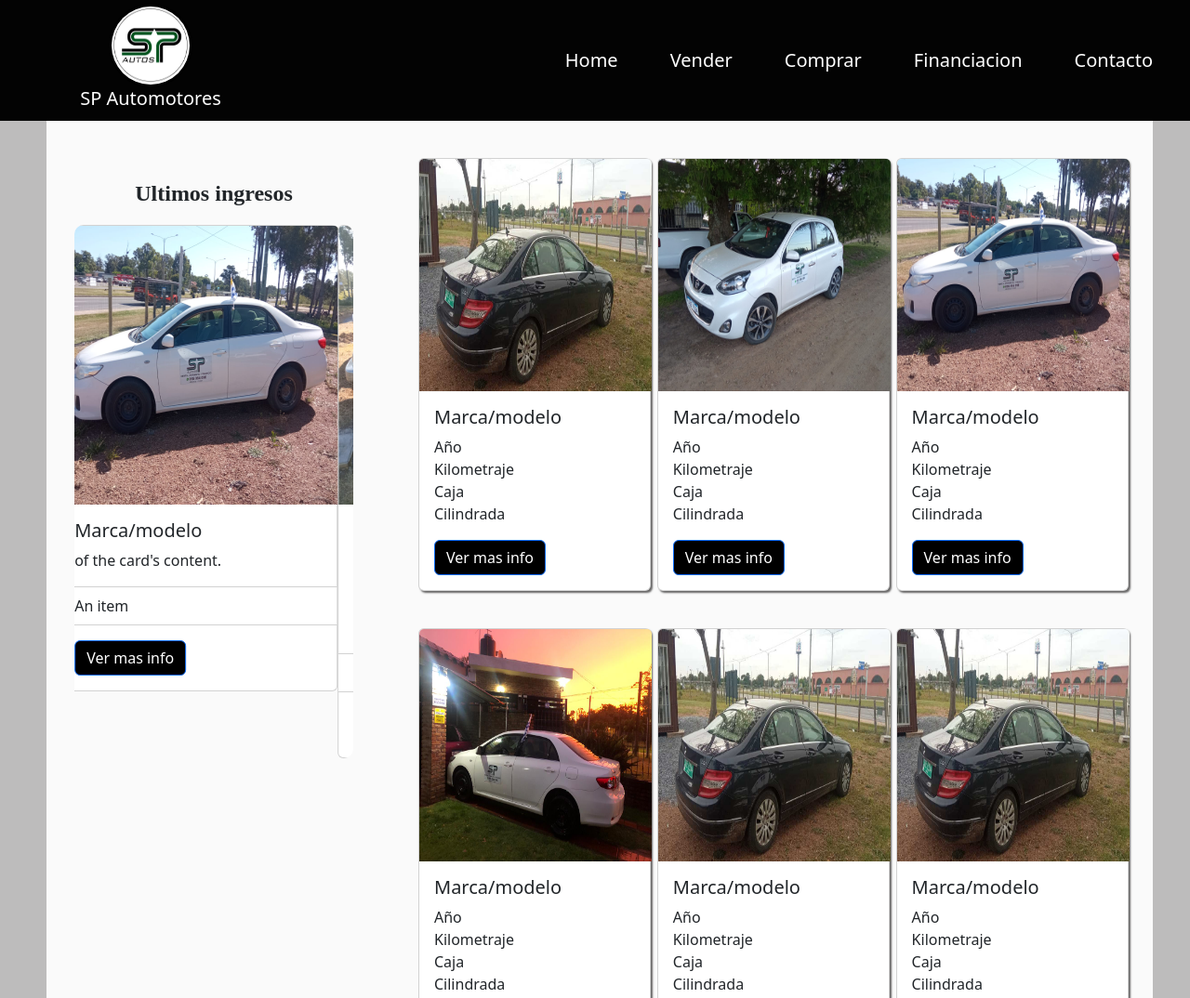
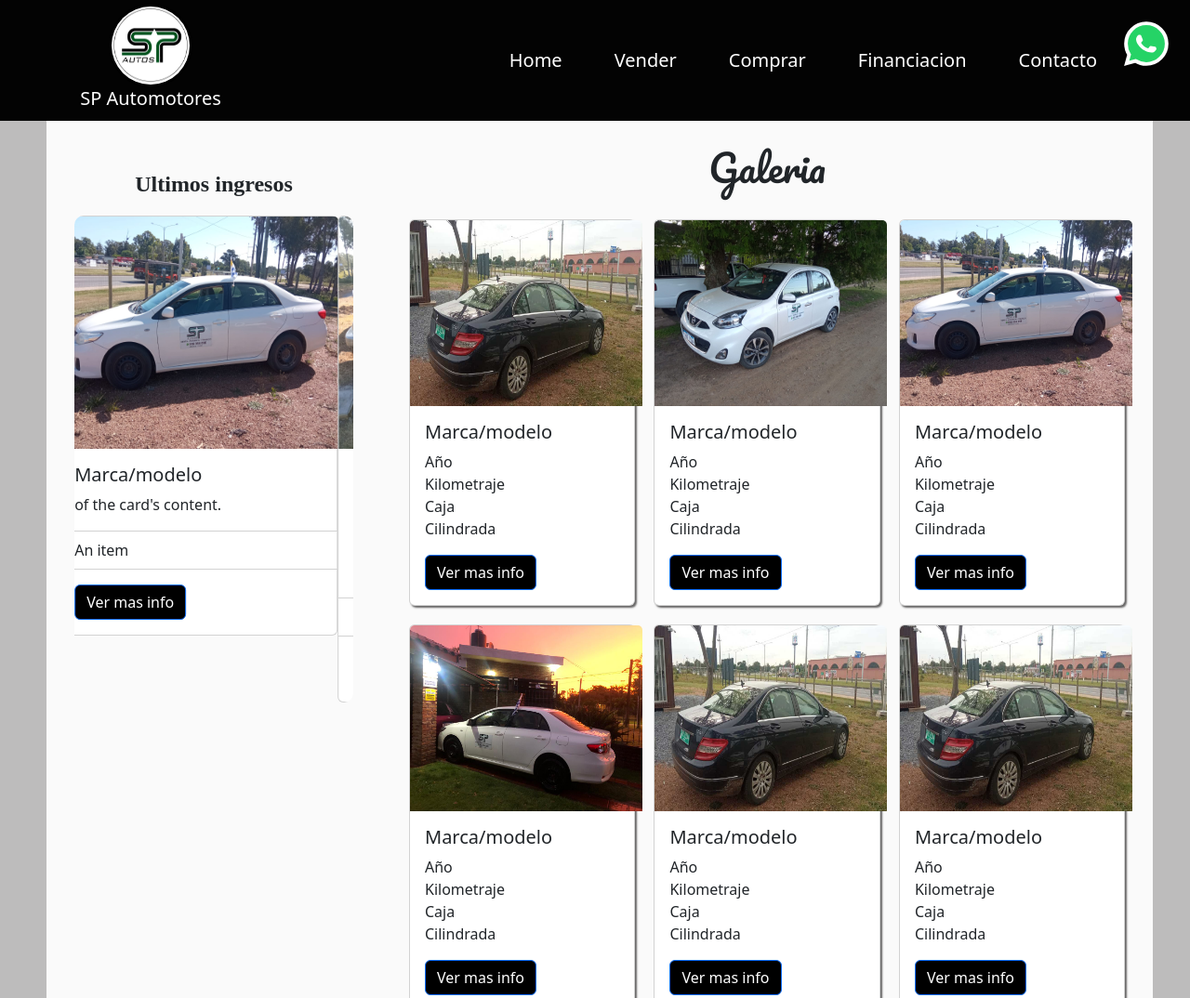
Before and after one commit to Martin-Valdes/automotora, a website: page pages/comprar.html in a window 1280 px wide. Shown: the top 1074 px of the page at 93% size. Drawn offline with nearby package versions, Linux system fonts and the light colour scheme; files that its build step writes are made by us from their sources; a web font is replaced by a local one.

Commit message:
agregado de watsapp icon y modificaciones en galerria

```diff
--- a/pages/comprar.html
+++ b/pages/comprar.html
@@ -36,14 +36,18 @@
             <li class="nav-item">
               <a class="nav-link active" href="./contacto.html">Contacto</a>
             </li>
-
+            <div class="setionIcon">
+              <a href="https://api.whatsapp.com/send?phone=59899275858&text=Hola, Nececito mas informacion!"><img class="icoWatsapp" src="../assets/img/WTAPP.svg" style="width: 3.125rem; height: 3.125rem;" alt="Contacto icono watsapp"></a>
+            </div>
           </ul>
         </div>
       </div>
     </nav>
+
   </header>
   <main class="mainSale">
       <div id="carouselExampleSlidesOnly" class="carousel slide" data-bs-ride="carousel">
+
         <p class="tituloNews">Ultimos ingresos</p>
         <div class="carousel-inner containerCarrusel">
 
@@ -125,6 +129,7 @@
         </div>
       </div>
       <div class="container text-center">
+        <p class="tituloGallery">Galeria</p>
         <div class="row">
           <div class="col">
             <div class="card">
--- a/scss/layout/_footer.scss
+++ b/scss/layout/_footer.scss
@@ -6,4 +6,5 @@ footer{
     background-color: #000000;
     justify-content: space-between;
     color: white;
+
 }
--- a/scss/layout/_header.scss
+++ b/scss/layout/_header.scss
@@ -4,10 +4,19 @@ header{
     background-color: rgb(3, 3, 3);
     width: 100%;
     height: 8.125rem;
+    .setionIcon {
+
+        padding-right: 1.875rem;
+        .icoWatsapp{
+            position: fixed;
+
+        }
+    }
     .navbar{
         display: flex;
         justify-content: space-between;
         width: 100%;
+        padding-right: 1.875rem;
         .collapse{
             display: flex;
             align-items: center;
@@ -31,6 +40,7 @@ header{
             }
         }
     }
+
     .logo{
         width: 18.75rem;
         height: 100%;
--- a/scss/layout/_main-comprar.scss
+++ b/scss/layout/_main-comprar.scss
@@ -1,18 +1,24 @@
 .bodySale{
     background-color: rgb(189, 188, 188);
+    width: 100%;
+    height: 100%;
     .mainSale{
         display: flex;
+        justify-content: space-between;
         width: 93%;
         height: 100%;
         background-color: rgb(250, 250, 250);
-
         margin: 0 3.125rem 0 3.125rem;
         .carousel{
+            display: flex;
             width: 18.75rem;
-            height: 25rem;
+            height: 100%;
+            justify-content: space-between;
+            flex-direction: column;
             margin: 1.875rem;
             border-radius: .625rem;
-            padding-top: 1.875rem;
+            padding-top: 1.25rem;
+
             .tituloNews{
                 text-align: center;
                 font-size: 1.5rem;
@@ -21,7 +27,7 @@
             }
             img{
                 width: 18.75rem;
-                height: 25rem;
+                height: 15.625rem;
             }
             .carousel-inner{
                 width: 18.75rem;
@@ -32,7 +38,7 @@
                         width: 18.75rem;
                         img{
                         width: 18.75rem;
-                        height: 18.75rem;
+                        height: 15.625rem;
                         }
                         .card-body{
                             .btn{
@@ -54,11 +60,17 @@
         }
         .container{
             margin: 1.25rem;
+            .tituloGallery{
+                font-size: 2.5rem;
+                font-family: 'Pacifico';
+            }
             .row{
-                padding: .625rem;
+
                 .col{
                     width: 10rem;
                     padding: .625rem;
+                    display: flex;
+                    justify-content: center;
                     .card{
                         text-align: start;
                         width: 15.625rem;
@@ -66,7 +78,7 @@
                         box-shadow: .125rem .125rem .125rem rgb(102, 101, 101);
                         img{
                             width: 15.625rem;
-                            height: 15.625rem;
+                            height: 12.5rem;
                         }
                         .card-body{
                             width: 15.625rem;
--- a/scss/layout/_main-index.scss
+++ b/scss/layout/_main-index.scss
@@ -1,9 +1,12 @@
-.bodyIndex{
-    background-color: white;
-    .imgPortada{
-    display: flex;
-    align-items: center;
-    justify-content: space-around;
-    padding: 2.5rem;
-}
-}
+    .mainIndex{
+        background-color: white;
+        width: 100%;
+        height: 100%;
+        display: flex;
+        justify-content: center;
+        align-items: center;
+        .imgPortada{
+            padding: 2.5rem;
+        }
+
+    }
--- a/scss/style.scss
+++ b/scss/style.scss
@@ -1,6 +1,7 @@
 @import url('https://fonts.googleapis.com/css2?family=Berkshire+Swash&display=swap');
 @import url('https://fonts.googleapis.com/css2?family=Berkshire+Swash&family=Cinzel+Decorative&display=swap');
 @import url('https://fonts.googleapis.com/css2?family=Bebas+Neue&family=Berkshire+Swash&family=Cinzel+Decorative&display=swap');
+@import url('https://fonts.googleapis.com/css2?family=Bebas+Neue&family=Inknut+Antiqua&family=Inter:wght@300&family=Pacifico&family=Tinos:ital,wght@0,400;1,700&display=swap');
 /*
 
     font-family: 'Berkshire Swash', cursive;
@@ -9,6 +10,7 @@
     font-family: 'Bebas Neue', sans-serif;
 font-family: 'Berkshire Swash', serif;
 font-family: 'Cinzel Decorative', serif;
+font-family: 'Bebas Neue', sans-serif;
 */
 
 @import "./base/reset";
```
Also changed, not shown: index.html (+4 -2 lines), pages/contacto.html (+3 -1 lines), pages/financiacion.html (+3 -1 lines), pages/vender.html (+3 -1 lines), assets/img/WTAPP.svg (added), css/style.css.
